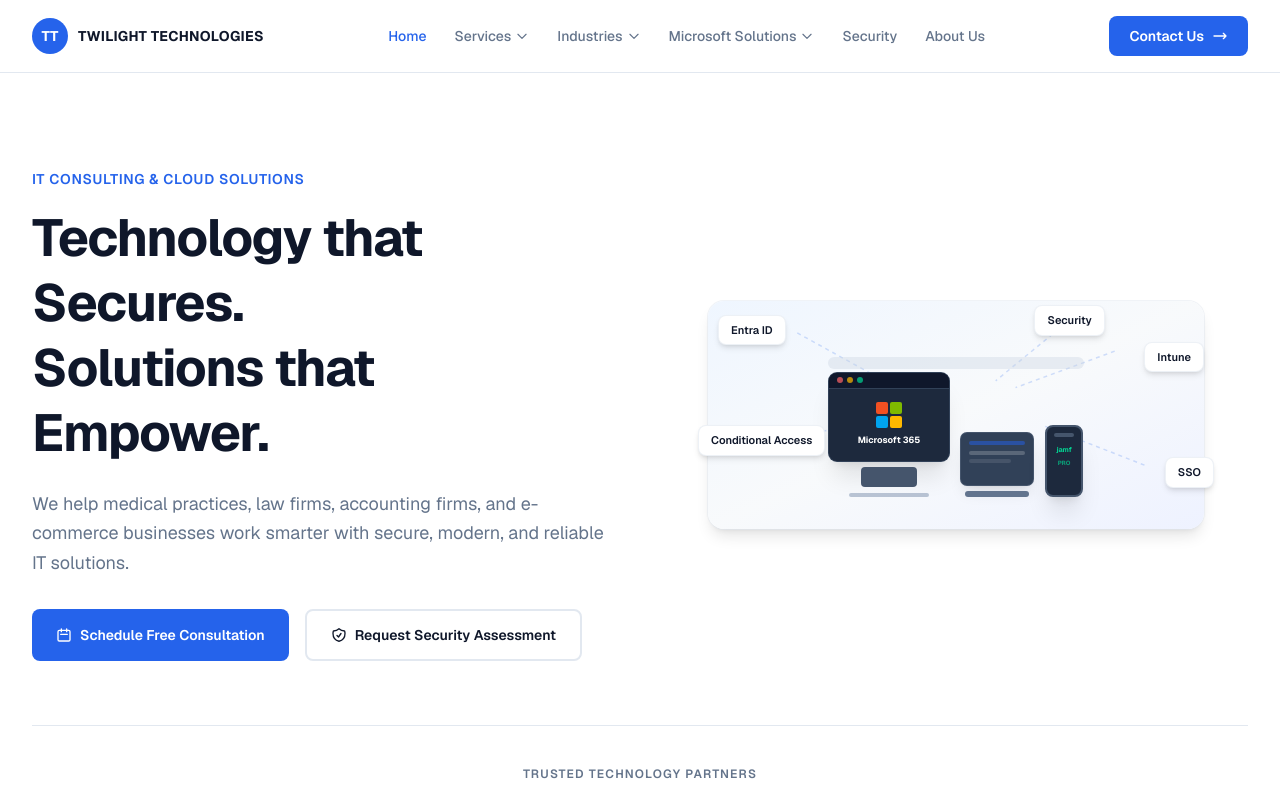
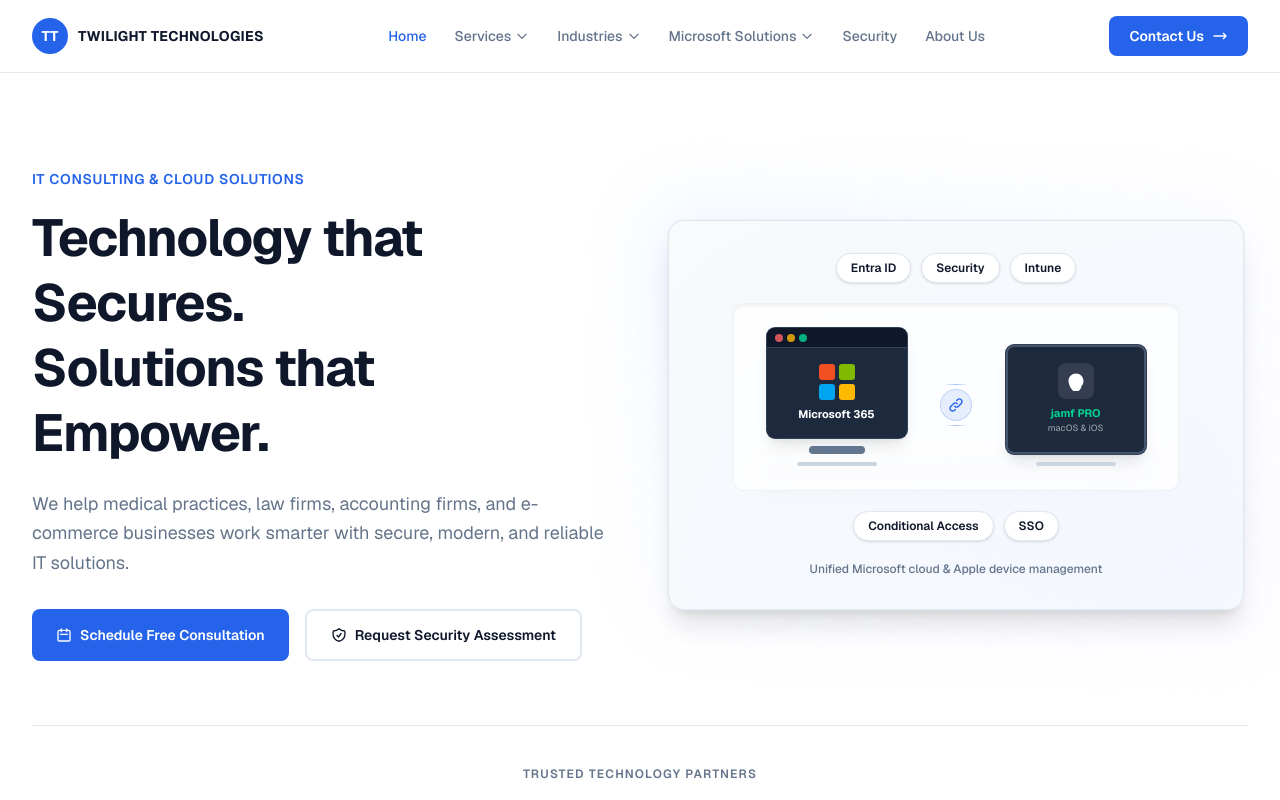
Before and after one commit to AhmadReact/twilight, a Next.js app: page /design4 in a window 1280 px wide. Shown: the top 800 px of the page. Built offline with nearby package versions, Linux system fonts and the light colour scheme.

Commit message:
Refactor HeroIllustration component to improve layout and styling; separate top and bottom badges for better organization and visual clarity. Update device platform representation and enhance overall design consistency.

```diff
--- a/app/design4/page.tsx
+++ b/app/design4/page.tsx
@@ -124,89 +124,121 @@
 
 /* ─── Hero Illustration ─── */
 function HeroIllustration() {
-  const badges = [
-    { label: "Entra ID", style: { top: "6%", left: "2%" } },
-    { label: "Intune", style: { top: "18%", right: "0%" } },
-    { label: "Security", style: { top: "2%", right: "20%" } },
-    { label: "Conditional Access", style: { bottom: "32%", left: "-2%" } },
-    { label: "SSO", style: { bottom: "18%", right: "-2%" } },
-  ];
+  const topBadges = ["Entra ID", "Security", "Intune"];
+  const bottomBadges = ["Conditional Access", "SSO"];
 
   return (
-    <div className="relative mx-auto w-full max-w-lg px-2">
-      <div className="relative rounded-2xl bg-gradient-to-br from-blue-50 via-slate-50 to-indigo-50 p-8 shadow-lg ring-1 ring-border/50">
-        {/* Dotted connector lines */}
-        <svg
-          className="pointer-events-none absolute inset-0 h-full w-full text-primary/20"
-          aria-hidden="true"
-        >
-          <line x1="18%" y1="14%" x2="38%" y2="38%" stroke="currentColor" strokeWidth="1.5" strokeDasharray="4 4" />
-          <line x1="82%" y1="22%" x2="62%" y2="38%" stroke="currentColor" strokeWidth="1.5" strokeDasharray="4 4" />
-          <line x1="72%" y1="10%" x2="58%" y2="35%" stroke="currentColor" strokeWidth="1.5" strokeDasharray="4 4" />
-          <line x1="12%" y1="62%" x2="35%" y2="52%" stroke="currentColor" strokeWidth="1.5" strokeDasharray="4 4" />
-          <line x1="88%" y1="72%" x2="68%" y2="55%" stroke="currentColor" strokeWidth="1.5" strokeDasharray="4 4" />
-        </svg>
+    <div className="relative mx-auto w-full max-w-xl">
+      <div className="absolute -inset-3 rounded-3xl bg-gradient-to-br from-blue-100/60 via-indigo-50/40 to-violet-100/50 blur-2xl" />
 
-        {badges.map((badge) => (
-          <div
-            key={badge.label}
-            className="absolute z-10 rounded-lg border border-border/60 bg-white px-3 py-1.5 text-[11px] font-semibold text-navy shadow-md"
-            style={badge.style}
-          >
-            {badge.label}
-          </div>
-        ))}
+      <div className="relative rounded-2xl border border-border bg-gradient-to-br from-slate-50 to-blue-50/50 p-6 shadow-xl ring-1 ring-border/40 sm:p-8">
+        {/* Top service badges */}
+        <div className="mb-5 flex flex-wrap items-center justify-center gap-2 sm:gap-2.5">
+          {topBadges.map((label) => (
+            <span
+              key={label}
+              className="rounded-full border border-border bg-white px-3.5 py-1.5 text-xs font-semibold text-navy shadow-sm"
+            >
+              {label}
+            </span>
+          ))}
+        </div>
 
-        {/* Isometric platform */}
-        <div className="relative mx-auto mt-6 max-w-xs">
-          <div className="mx-auto h-3 w-4/5 rounded-full bg-slate-300/40" />
+        {/* Device platform */}
+        <div className="relative mx-auto max-w-md">
+          <div className="absolute inset-x-6 bottom-2 h-6 rounded-full bg-slate-300/30 blur-md" />
 
-          <div className="relative -mt-1 flex items-end justify-center gap-3 pt-2">
-            {/* Monitor — Microsoft 365 */}
-            <div className="flex flex-col items-center gap-1.5">
-              <div className="flex h-[88px] w-[120px] flex-col overflow-hidden rounded-lg bg-slate-800 shadow-xl ring-1 ring-slate-700">
-                <div className="flex h-4 items-center gap-1 border-b border-slate-700 bg-slate-900 px-2">
-                  <div className="h-1.5 w-1.5 rounded-full bg-red-400/70" />
-                  <div className="h-1.5 w-1.5 rounded-full bg-amber-400/70" />
-                  <div className="h-1.5 w-1.5 rounded-full bg-emerald-400/70" />
+          <div className="relative rounded-xl border border-border/60 bg-white/80 p-5 shadow-inner sm:p-6">
+            <div className="flex items-end justify-center gap-4 sm:gap-6">
+              {/* Microsoft 365 monitor */}
+              <div className="flex flex-1 flex-col items-center gap-2">
+                <div className="w-full max-w-[140px] overflow-hidden rounded-lg bg-slate-800 shadow-lg ring-1 ring-slate-700">
+                  <div className="flex h-5 items-center gap-1 border-b border-slate-700 bg-slate-900 px-2">
+                    <div className="h-2 w-2 rounded-full bg-red-400/80" />
+                    <div className="h-2 w-2 rounded-full bg-amber-400/80" />
+                    <div className="h-2 w-2 rounded-full bg-emerald-400/80" />
+                  </div>
+                  <div className="flex flex-col items-center justify-center gap-2 px-3 py-4">
+                    <div className="grid grid-cols-2 gap-1">
+                      {["#f25022", "#7fba00", "#00a4ef", "#ffb900"].map((c) => (
+                        <div
+                          key={c}
+                          className="h-4 w-4 rounded-[3px]"
+                          style={{ backgroundColor: c }}
+                        />
+                      ))}
+                    </div>
+                    <span className="text-center text-[11px] font-bold leading-tight text-white">
+                      Microsoft 365
+                    </span>
+                  </div>
                 </div>
-                <div className="flex flex-1 flex-col items-center justify-center gap-1.5 p-2">
-                  <div className="grid grid-cols-2 gap-0.5">
-                    {["#f25022", "#7fba00", "#00a4ef", "#ffb900"].map((c) => (
-                      <div key={c} className="h-3 w-3 rounded-[2px]" style={{ backgroundColor: c }} />
-                    ))}
+                <div className="h-2 w-14 rounded-sm bg-slate-500" />
+                <div className="h-1 w-20 rounded-full bg-slate-300" />
+              </div>
+
+              {/* Connection hub */}
+              <div className="mb-10 hidden flex-col items-center gap-1 sm:flex">
+                <div className="h-px w-6 bg-gradient-to-r from-transparent via-primary/40 to-transparent" />
+                <div className="flex h-8 w-8 items-center justify-center rounded-full border border-primary/20 bg-primary/10">
+                  <svg
+                    className="h-4 w-4 text-primary"
+                    fill="none"
+                    viewBox="0 0 24 24"
+                    stroke="currentColor"
+                    strokeWidth={2}
+                  >
+                    <path
+                      strokeLinecap="round"
+                      strokeLinejoin="round"
+                      d="M13.828 10.172a4 4 0 00-5.656 0l-4 4a4 4 0 105.656 5.656l1.102-1.101m-.758-4.899a4 4 0 005.656 0l4-4a4 4 0 00-5.656-5.656l-1.1 1.1"
+                    />
+                  </svg>
+                </div>
+                <div className="h-px w-6 bg-gradient-to-r from-transparent via-primary/40 to-transparent" />
+              </div>
+
+              {/* Jamf Pro phone */}
+              <div className="flex flex-1 flex-col items-center gap-2">
+                <div className="flex w-full max-w-[140px] flex-col items-center rounded-lg border-2 border-slate-600 bg-slate-800 px-3 py-4 shadow-lg ring-1 ring-slate-700">
+                  <div className="mb-2 flex h-9 w-9 items-center justify-center rounded-lg bg-white/10">
+                    <svg
+                      className="h-5 w-5 text-white"
+                      viewBox="0 0 24 24"
+                      fill="currentColor"
+                    >
+                      <path d="M18.71 19.5c-.83 1.24-1.71 2.45-2.66 3.66-1.06 1.24-2.53 2.01-4.12 2.01-1.59 0-3.06-.77-4.12-2.01-1.05-1.21-1.83-2.42-2.66-3.66C4.25 17.25 3 14.88 3 12.01c0-4.97 4.03-9 9-9s9 4.03 9 9c0 2.87-1.25 5.24-3.29 7.49z" />
+                    </svg>
                   </div>
-                  <span className="text-[9px] font-bold text-white">Microsoft 365</span>
+                  <span className="text-center text-[11px] font-bold leading-tight text-emerald-400">
+                    jamf PRO
+                  </span>
+                  <span className="mt-0.5 text-[9px] font-medium text-white/50">
+                    macOS & iOS
+                  </span>
                 </div>
-              </div>
-              <div className="h-5 w-14 rounded-sm bg-slate-600" />
-              <div className="h-1 w-20 rounded-full bg-slate-400/60" />
-            </div>
-
-            {/* Laptop */}
-            <div className="flex flex-col items-center gap-1.5">
-              <div className="h-[52px] w-[72px] rounded-md bg-slate-700 shadow-lg ring-1 ring-slate-600">
-                <div className="mx-2 mt-2 h-1 rounded bg-primary/50" />
-                <div className="mx-2 mt-1.5 space-y-1">
-                  <div className="h-1 rounded bg-white/20" />
-                  <div className="h-1 w-3/4 rounded bg-white/10" />
-                </div>
-              </div>
-              <div className="h-1.5 w-16 rounded-sm bg-slate-500" />
-            </div>
-
-            {/* Phone — Jamf Pro */}
-            <div className="flex flex-col items-center gap-1.5">
-              <div className="flex h-[72px] w-[38px] flex-col items-center rounded-lg border-2 border-slate-600 bg-slate-800 shadow-xl">
-                <div className="mt-1.5 h-1 w-5 rounded-full bg-slate-600" />
-                <div className="mt-2 flex flex-col items-center gap-1 px-1">
-                  <span className="text-[7px] font-bold text-emerald-400">jamf</span>
-                  <span className="text-[6px] font-bold text-emerald-400/70">PRO</span>
-                </div>
+                <div className="h-1 w-20 rounded-full bg-slate-300" />
               </div>
             </div>
           </div>
         </div>
+
+        {/* Bottom service badges */}
+        <div className="mt-5 flex flex-wrap items-center justify-center gap-2 sm:gap-2.5">
+          {bottomBadges.map((label) => (
+            <span
+              key={label}
+              className="rounded-full border border-border bg-white px-3.5 py-1.5 text-xs font-semibold text-navy shadow-sm"
+            >
+              {label}
+            </span>
+          ))}
+        </div>
+
+        {/* Caption */}
+        <p className="mt-5 text-center text-xs font-medium text-slate">
+          Unified Microsoft cloud & Apple device management
+        </p>
       </div>
     </div>
   );
--- a/components/Hero.tsx
+++ b/components/Hero.tsx
@@ -2,56 +2,114 @@
 import { partners } from "@/lib/data";
 
 function HeroIllustration() {
+  const topBadges = ["Entra ID", "Security", "Intune"];
+  const bottomBadges = ["Conditional Access", "SSO"];
+
   return (
-    <div className="relative mx-auto w-full max-w-lg">
-      <div className="relative rounded-2xl bg-gradient-to-br from-blue-50 to-slate-100 p-8 shadow-lg">
-        <div className="absolute -left-2 top-8 rounded-lg bg-white px-3 py-2 text-xs font-semibold text-navy shadow-md">
-          Entra ID
-        </div>
-        <div className="absolute -right-2 top-16 rounded-lg bg-white px-3 py-2 text-xs font-semibold text-navy shadow-md">
-          Intune
-        </div>
-        <div className="absolute -left-4 bottom-20 rounded-lg bg-white px-3 py-2 text-xs font-semibold text-navy shadow-md">
-          Conditional Access
-        </div>
-        <div className="absolute -right-4 bottom-28 rounded-lg bg-white px-3 py-2 text-xs font-semibold text-navy shadow-md">
-          SSO
-        </div>
-        <div className="absolute right-8 top-4 rounded-lg bg-white px-3 py-2 text-xs font-semibold text-navy shadow-md">
-          Security
+    <div className="relative mx-auto w-full max-w-xl">
+      <div className="absolute -inset-3 rounded-3xl bg-gradient-to-br from-blue-100/60 via-indigo-50/40 to-violet-100/50 blur-2xl" />
+
+      <div className="relative rounded-2xl border border-border bg-gradient-to-br from-slate-50 to-blue-50/50 p-6 shadow-xl ring-1 ring-border/40 sm:p-8">
+        <div className="mb-5 flex flex-wrap items-center justify-center gap-2 sm:gap-2.5">
+          {topBadges.map((label) => (
+            <span
+              key={label}
+              className="rounded-full border border-border bg-white px-3.5 py-1.5 text-xs font-semibold text-navy shadow-sm"
+            >
+              {label}
+            </span>
+          ))}
         </div>
 
-        <div className="flex items-end justify-center gap-4 pt-6">
-          <div className="flex flex-col items-center gap-2">
-            <div className="h-24 w-36 rounded-lg bg-slate-800 shadow-xl">
-              <div className="flex h-full flex-col items-center justify-center gap-1 p-2">
-                <div className="flex gap-0.5">
-                  <div className="h-3 w-3 rounded-sm bg-[#f25022]" />
-                  <div className="h-3 w-3 rounded-sm bg-[#7fba00]" />
-                  <div className="h-3 w-3 rounded-sm bg-[#00a4ef]" />
-                  <div className="h-3 w-3 rounded-sm bg-[#ffb900]" />
+        <div className="relative mx-auto max-w-md">
+          <div className="absolute inset-x-6 bottom-2 h-6 rounded-full bg-slate-300/30 blur-md" />
+
+          <div className="relative rounded-xl border border-border/60 bg-white/80 p-5 shadow-inner sm:p-6">
+            <div className="flex items-end justify-center gap-4 sm:gap-6">
+              <div className="flex flex-1 flex-col items-center gap-2">
+                <div className="w-full max-w-[140px] overflow-hidden rounded-lg bg-slate-800 shadow-lg ring-1 ring-slate-700">
+                  <div className="flex h-5 items-center gap-1 border-b border-slate-700 bg-slate-900 px-2">
+                    <div className="h-2 w-2 rounded-full bg-red-400/80" />
+                    <div className="h-2 w-2 rounded-full bg-amber-400/80" />
+                    <div className="h-2 w-2 rounded-full bg-emerald-400/80" />
                   </div>
-                <span className="text-[10px] font-semibold text-white">
+                  <div className="flex flex-col items-center justify-center gap-2 px-3 py-4">
+                    <div className="grid grid-cols-2 gap-1">
+                      {["#f25022", "#7fba00", "#00a4ef", "#ffb900"].map((c) => (
+                        <div
+                          key={c}
+                          className="h-4 w-4 rounded-[3px]"
+                          style={{ backgroundColor: c }}
+                        />
+                      ))}
+                    </div>
+                    <span className="text-center text-[11px] font-bold leading-tight text-white">
                       Microsoft 365
                     </span>
                   </div>
                 </div>
-            <div className="h-2 w-20 rounded-full bg-slate-600" />
+                <div className="h-2 w-14 rounded-sm bg-slate-500" />
+                <div className="h-1 w-20 rounded-full bg-slate-300" />
               </div>
 
-          <div className="flex flex-col items-center gap-2">
-            <div className="h-16 w-28 rounded-lg bg-slate-700 shadow-lg">
-              <div className="flex h-full items-center justify-center">
-                <span className="text-[9px] font-bold text-green-400">
+              <div className="mb-10 hidden flex-col items-center gap-1 sm:flex">
+                <div className="h-px w-6 bg-gradient-to-r from-transparent via-primary/40 to-transparent" />
+                <div className="flex h-8 w-8 items-center justify-center rounded-full border border-primary/20 bg-primary/10">
+                  <svg
+                    className="h-4 w-4 text-primary"
+                    fill="none"
+                    viewBox="0 0 24 24"
+                    stroke="currentColor"
+                    strokeWidth={2}
+                  >
+                    <path
+                      strokeLinecap="round"
+                      strokeLinejoin="round"
+                      d="M13.828 10.172a4 4 0 00-5.656 0l-4 4a4 4 0 105.656 5.656l1.102-1.101m-.758-4.899a4 4 0 005.656 0l4-4a4 4 0 00-5.656-5.656l-1.1 1.1"
+                    />
+                  </svg>
+                </div>
+                <div className="h-px w-6 bg-gradient-to-r from-transparent via-primary/40 to-transparent" />
+              </div>
+
+              <div className="flex flex-1 flex-col items-center gap-2">
+                <div className="flex w-full max-w-[140px] flex-col items-center rounded-lg border-2 border-slate-600 bg-slate-800 px-3 py-4 shadow-lg ring-1 ring-slate-700">
+                  <div className="mb-2 flex h-9 w-9 items-center justify-center rounded-lg bg-white/10">
+                    <svg
+                      className="h-5 w-5 text-white"
+                      viewBox="0 0 24 24"
+                      fill="currentColor"
+                    >
+                      <path d="M18.71 19.5c-.83 1.24-1.71 2.45-2.66 3.66-1.06 1.24-2.53 2.01-4.12 2.01-1.59 0-3.06-.77-4.12-2.01-1.05-1.21-1.83-2.42-2.66-3.66C4.25 17.25 3 14.88 3 12.01c0-4.97 4.03-9 9-9s9 4.03 9 9c0 2.87-1.25 5.24-3.29 7.49z" />
+                    </svg>
+                  </div>
+                  <span className="text-center text-[11px] font-bold leading-tight text-emerald-400">
                     jamf PRO
                   </span>
+                  <span className="mt-0.5 text-[9px] font-medium text-white/50">
+                    macOS & iOS
+                  </span>
+                </div>
+                <div className="h-1 w-20 rounded-full bg-slate-300" />
               </div>
             </div>
-            <div className="h-1.5 w-16 rounded-full bg-slate-500" />
           </div>
         </div>
 
-        <div className="mx-auto mt-4 h-3 w-3/4 rounded-full bg-slate-300/50" />
+        <div className="mt-5 flex flex-wrap items-center justify-center gap-2 sm:gap-2.5">
+          {bottomBadges.map((label) => (
+            <span
+              key={label}
+              className="rounded-full border border-border bg-white px-3.5 py-1.5 text-xs font-semibold text-navy shadow-sm"
+            >
+              {label}
+            </span>
+          ))}
+        </div>
+
+        <p className="mt-5 text-center text-xs font-medium text-slate">
+          Unified Microsoft cloud & Apple device management
+        </p>
       </div>
     </div>
   );
```
Lines whose indentation alone changed are shown as unchanged.
